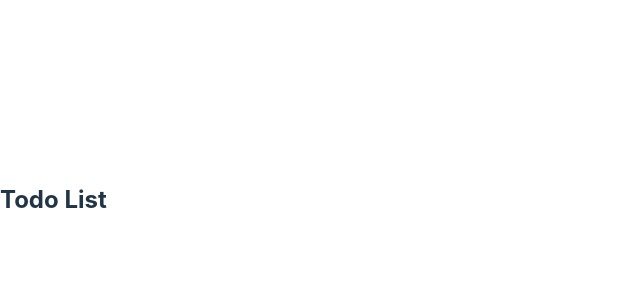
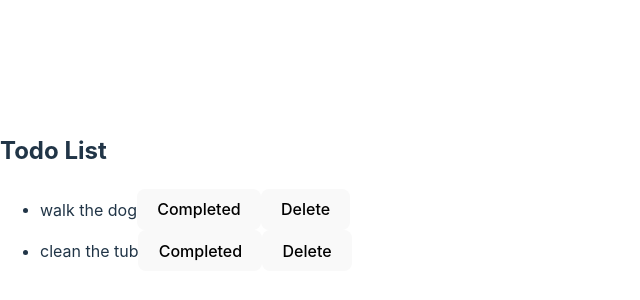
Before and after one commit to MrSankofa/react-interview-prep, a React (Vite) app: page / in a window 1280 px wide. Shown: the part 200-500 px from the top of the page, without its empty margins (0-640 px from the left). Built offline with nearby package versions, Linux system fonts and the light colour scheme.

Commit message:
completed(feature): reading, completing and deleting todos

```diff
--- a/src/App.jsx
+++ b/src/App.jsx
@@ -4,12 +4,43 @@
 * create a TodoForm and TodoList complete to show CRUD functionality
 * */
 
+import {useState} from "react";
+import TodoList from "./components/TodoList.jsx";
+
 const App = () => {
 
+  // we need global state for the todos, toggleTodos and deleting todos
+  // we need global state for the theme and toggle theme as well
+
+  const [todos, setTodos] = useState([
+    {id: 1, todoText: "walk the dog", completed: false},
+    {id: 2, todoText: "clean the tub", completed: false},
+  ]);
+
+  const toggleTodo = (id) => {
+    setTodos( prevState => {
+
+        return prevState.map( todo => {
+           if( todo.id === id) {
+             return { ...todo, completed: !todo.completed}
+           }
+
+           return todo;
+        });
+
+    });
+  };
+
+  const deleteTodo = (id) => {
+    setTodos(prevState =>
+      prevState.filter( todo => todo.id !== id)
+    );
+  }
 
   return (
       <div style={{ margin: '0 auto', maxWidth: '600px' }}>
         <h2>Todo List</h2>
+        <TodoList todos={todos} toggleTodo={toggleTodo} deleteTodo={deleteTodo}/>
       </div>
   );
 };
--- /dev/null
+++ b/src/components/TodoList.jsx
@@ -0,0 +1,21 @@
+/* eslint-disable react/prop-types */
+
+const TodoList = ({todos, toggleTodo, deleteTodo}) => {
+
+  return (
+    <ul>
+      {
+        todos.map( todo => (
+            <li key={todo.id} style={{textDecoration: todo.completed ? 'line-through' : 'none'}}>
+              {todo.todoText}
+              <button onClick={() => toggleTodo(todo.id)}>{ !todo.completed ? 'Completed' : 'undo'}</button>
+              <button onClick={() => deleteTodo(todo.id) }>Delete</button>
+            </li>
+          )
+        )
+      }
+    </ul>
+  );
+}
+
+export default TodoList;
```
